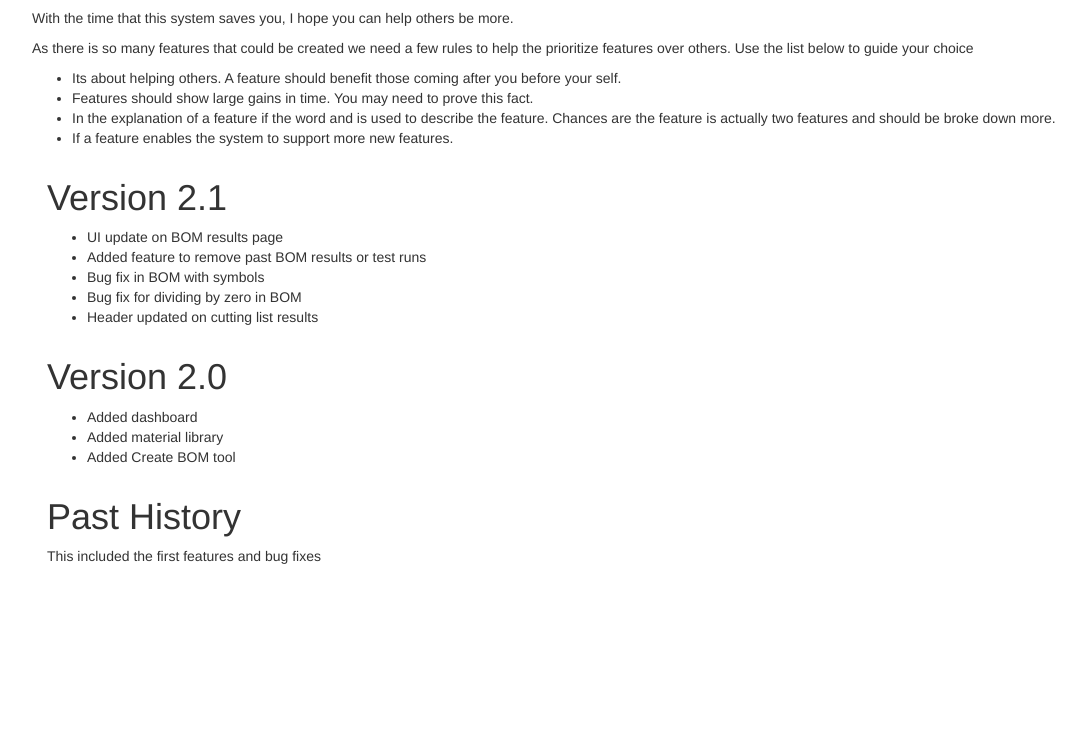
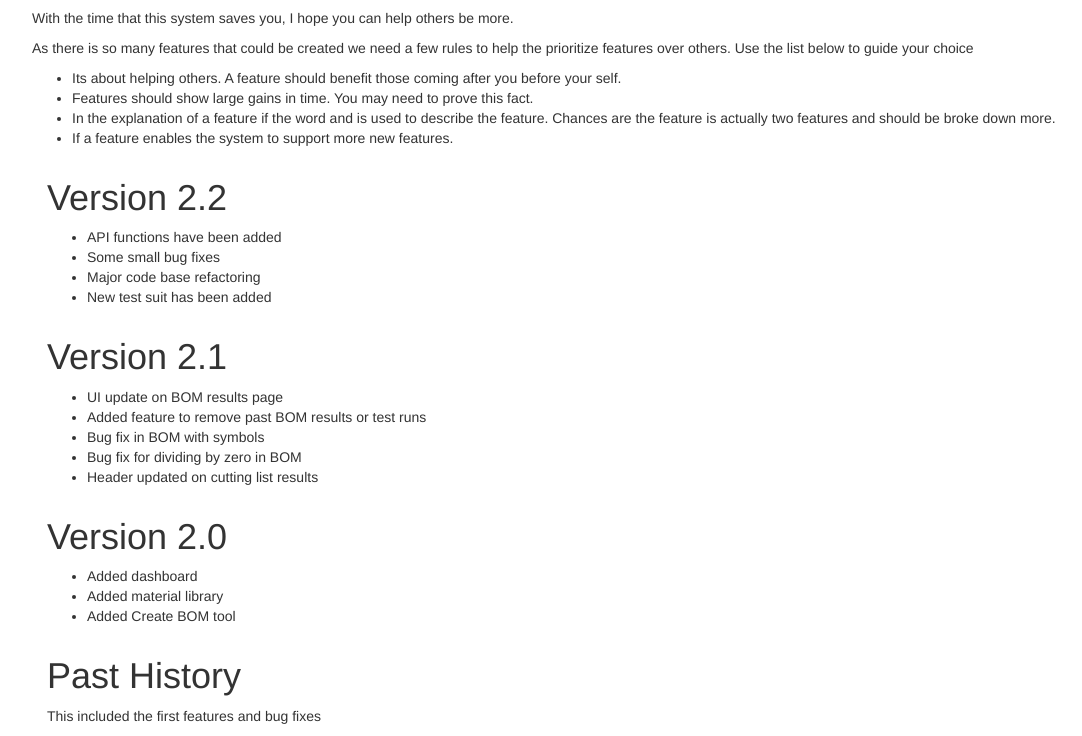
Before and after one commit to Boomatang/Clue, a Flask app: page / in a window 1280 px wide. Shown: the part 234-970 px from the top of the page, without its empty margins (53-1135 px from the left). Before the commit the page ends 798 px from the top, so only its background shows below. Run offline with Flask 2, Linux system fonts and the light colour scheme; some libraries are stand-ins or nearby versions.

Commit message:
Histroy updated reeady to push to deployment

```diff
--- a/app/templates/history.html
+++ b/app/templates/history.html
@@ -1,4 +1,13 @@
 <div class="container">
+  <section class="container">
+    <h1>Version 2.2</h1>
+    <ul>
+      <li>API functions have been added</li>
+      <li>Some small bug fixes</li>
+      <li>Major code base refactoring</li>
+      <li>New test suit has been added</li>
+    </ul>
+  </section>
   <section class="container">
     <h1>Version 2.1</h1>
     <ul>
```
Lines whose indentation alone changed are shown as unchanged.
